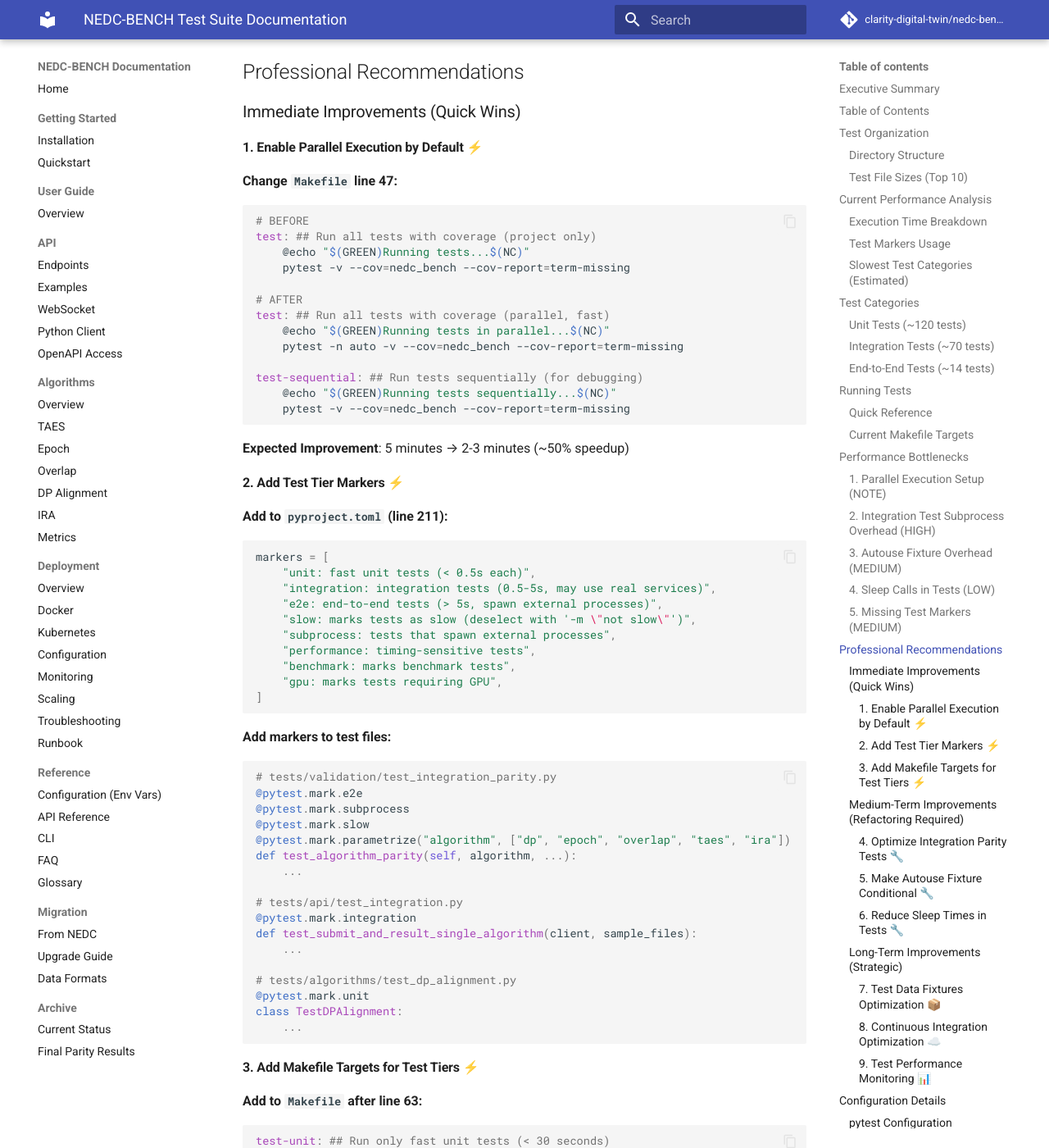
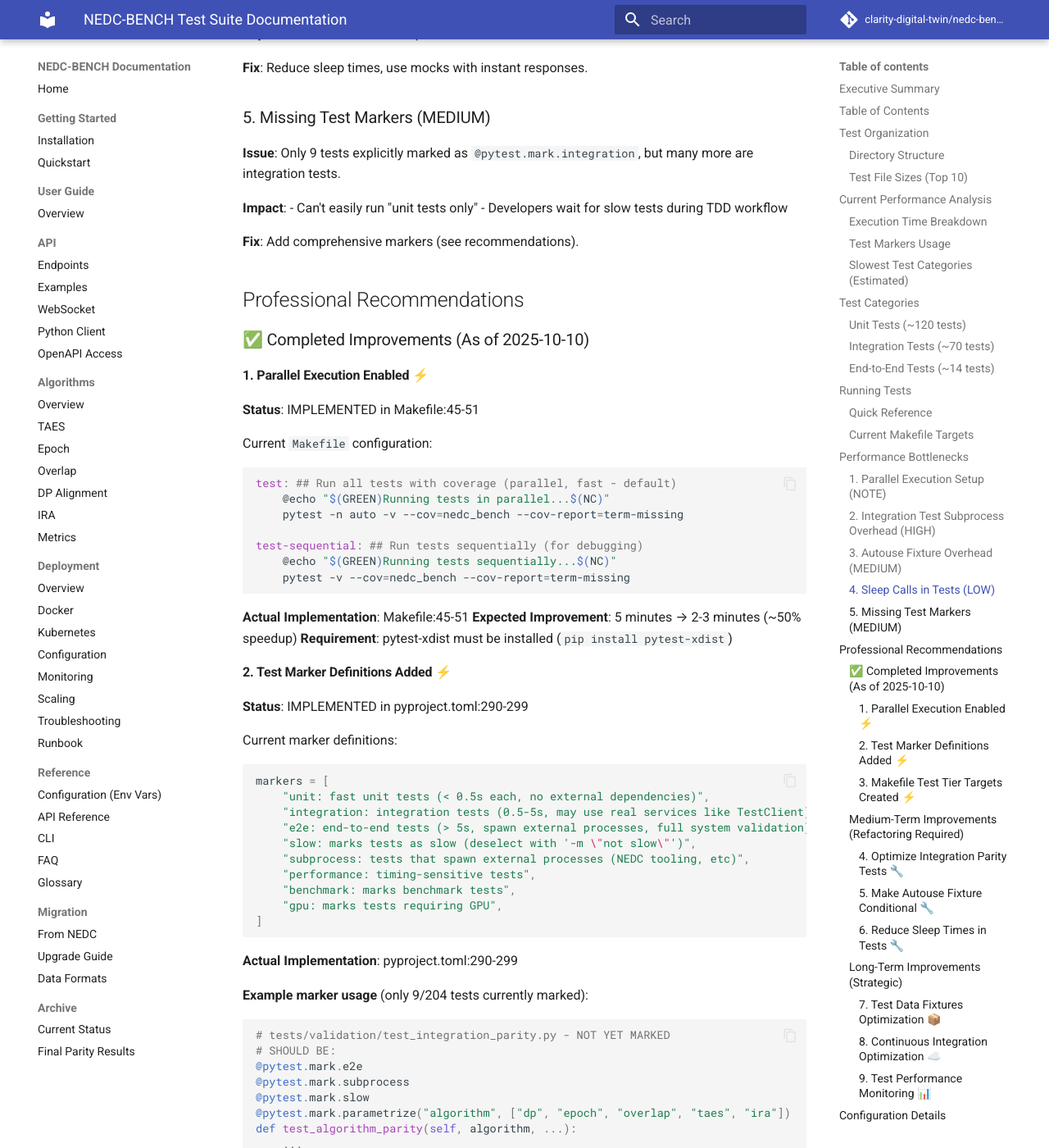
Before and after one commit to Clarity-Digital-Twin/nedc-bench, an MkDocs documentation site: the page built from docs/TESTING.md, in a window 1280 px wide and 1400 px high, scrolled down 6784 px. Shown: the whole window at 82% size. Built offline with MkDocs 1.6.1 and Material for MkDocs 9.7.7, drawn with Linux system fonts in a browser that asks for light colours; comment, search, counter and statistics services are not loaded; some of the changed text lies outside the part shown.

Commit message:
Update TESTING.md to reflect recent improvements in test suite execution and organization
- Enhanced the documentation in `TESTING.md` to include the current state of the test suite as of 2025-10-10, highlighting the implementation of parallel execution and the addition of test tier targets.
- Documented the status of test markers, noting that only 9 out of 204 tests currently have markers applied, and emphasized the need for further marker implementation for full tier separation.
- Updated sections on professional recommendations to reflect completed improvements, including enabling parallel execution and defining test markers in `pyproject.toml`, providing clearer guidance for contributors.

````diff
--- a/docs/TESTING.md
+++ b/docs/TESTING.md
@@ -2,7 +2,19 @@
 
 ## Executive Summary
 
-The NEDC-BENCH test suite consists of **204 tests** covering algorithms, API endpoints, models, orchestration, and validation. Current execution time is **~5 minutes** (302 seconds) in sequential mode. This document analyzes the test suite structure, identifies performance bottlenecks, and provides professional optimization recommendations.
+The NEDC-BENCH test suite consists of **204 tests** covering algorithms, API endpoints, models, orchestration, and validation.
+
+**Current State (2025-10-10)**:
+- ✅ Parallel execution enabled by default (`make test` uses `pytest -n auto`)
+- ✅ Test tier targets created (`make test-quick`, `make test-unit`, `make test-integration`, `make test-e2e`)
+- ✅ Test markers defined in pyproject.toml (unit, integration, e2e, slow, subprocess, performance, benchmark, gpu)
+- ⚠️ **Only 9/204 tests have markers applied** - full tier separation requires adding markers to ~195 remaining tests
+- ⏱️ **Sequential time**: ~5 minutes (302 seconds baseline)
+- ⏱️ **Parallel time**: ~2-3 minutes estimated (requires pytest-xdist installation)
+
+**To use parallel execution**: Ensure pytest-xdist is installed with `pip install pytest-xdist` or `uv pip install -e ".[dev]"`
+
+This document analyzes the test suite structure, identifies performance bottlenecks, and tracks optimization progress.
 
 ## Table of Contents
 
@@ -309,20 +321,16 @@ await asyncio.sleep(0.1)  # Simulate slow evaluation
 
 ## Professional Recommendations
 
-### Immediate Improvements (Quick Wins)
+### ✅ Completed Improvements (As of 2025-10-10)
 
-#### 1. Enable Parallel Execution by Default ⚡
+#### 1. Parallel Execution Enabled ⚡
 
-**Change `Makefile` line 47:**
+**Status**: IMPLEMENTED in Makefile:45-51
+
+Current `Makefile` configuration:
 
 ```makefile
-# BEFORE
-test: ## Run all tests with coverage (project only)
-	@echo "$(GREEN)Running tests...$(NC)"
-	pytest -v --cov=nedc_bench --cov-report=term-missing
-
-# AFTER
-test: ## Run all tests with coverage (parallel, fast)
+test: ## Run all tests with coverage (parallel, fast - default)
 	@echo "$(GREEN)Running tests in parallel...$(NC)"
 	pytest -n auto -v --cov=nedc_bench --cov-report=term-missing
 
@@ -331,29 +339,36 @@ test-sequential: ## Run tests sequentially (for debugging)
 	pytest -v --cov=nedc_bench --cov-report=term-missing
 ```
 
+**Actual Implementation**: Makefile:45-51
 **Expected Improvement**: 5 minutes → 2-3 minutes (~50% speedup)
+**Requirement**: pytest-xdist must be installed (`pip install pytest-xdist`)
 
-#### 2. Add Test Tier Markers ⚡
+#### 2. Test Marker Definitions Added ⚡
 
-**Add to `pyproject.toml` (line 211):**
+**Status**: IMPLEMENTED in pyproject.toml:290-299
+
+Current marker definitions:
 
 ```toml
 markers = [
-    "unit: fast unit tests (< 0.5s each)",
-    "integration: integration tests (0.5-5s, may use real services)",
-    "e2e: end-to-end tests (> 5s, spawn external processes)",
+    "unit: fast unit tests (< 0.5s each, no external dependencies)",
+    "integration: integration tests (0.5-5s, may use real services like TestClient)",
+    "e2e: end-to-end tests (> 5s, spawn external processes, full system validation)",
     "slow: marks tests as slow (deselect with '-m \"not slow\"')",
-    "subprocess: tests that spawn external processes",
+    "subprocess: tests that spawn external processes (NEDC tooling, etc)",
     "performance: timing-sensitive tests",
     "benchmark: marks benchmark tests",
     "gpu: marks tests requiring GPU",
 ]
 ```
 
-**Add markers to test files:**
+**Actual Implementation**: pyproject.toml:290-299
+
+**Example marker usage** (only 9/204 tests currently marked):
 
 ```python
-# tests/validation/test_integration_parity.py
+# tests/validation/test_integration_parity.py - NOT YET MARKED
+# SHOULD BE:
 @pytest.mark.e2e
 @pytest.mark.subprocess
 @pytest.mark.slow
@@ -361,20 +376,20 @@ markers = [
 def test_algorithm_parity(self, algorithm, ...):
     ...
 
-# tests/api/test_integration.py
+# tests/api/test_cache_performance.py - ALREADY MARKED ✅
 @pytest.mark.integration
-def test_submit_and_result_single_algorithm(client, sample_files):
-    ...
-
-# tests/algorithms/test_dp_alignment.py
-@pytest.mark.unit
-class TestDPAlignment:
+@pytest.mark.asyncio
+async def test_cache_hit_rate(self, ...):
     ...
 ```
 
-#### 3. Add Makefile Targets for Test Tiers ⚡
+**⚠️ Remaining Work**: Add markers to ~195 unmarked tests for full tier separation
 
-**Add to `Makefile` after line 63:**
+#### 3. Makefile Test Tier Targets Created ⚡
+
+**Status**: IMPLEMENTED in Makefile:53-78
+
+Current targets:
 
 ```makefile
 test-unit: ## Run only fast unit tests (< 30 seconds)
@@ -398,21 +413,25 @@ test-ci: ## Run tests suitable for CI (all except GPU)
 	pytest -n auto -m "not gpu" -v --cov=nedc_bench --cov-report=xml
 ```
 
+**Actual Implementation**: Makefile:53-78
+
 **Workflow Impact:**
 
 ```bash
 # TDD workflow - instant feedback
-make test-quick          # ~30 seconds
+make test-quick          # ~30 seconds (estimated with full marker coverage)
 
 # Pre-commit - verify core functionality
-make test-unit           # ~1 minute
+make test-unit           # ~1 minute (estimated with full marker coverage)
 
 # Pre-push - full validation
-make test                # ~2-3 minutes (parallel)
+make test                # ~2-3 minutes (parallel with pytest-xdist)
 
 # CI/CD - comprehensive
-make test-ci             # ~2-3 minutes
+make test-ci             # ~2-3 minutes (parallel, excludes GPU tests)
 ```
+
+**Note**: Test tier targets work best with complete marker coverage. Currently only 9/204 tests are marked.
 
 ### Medium-Term Improvements (Refactoring Required)
 
````
